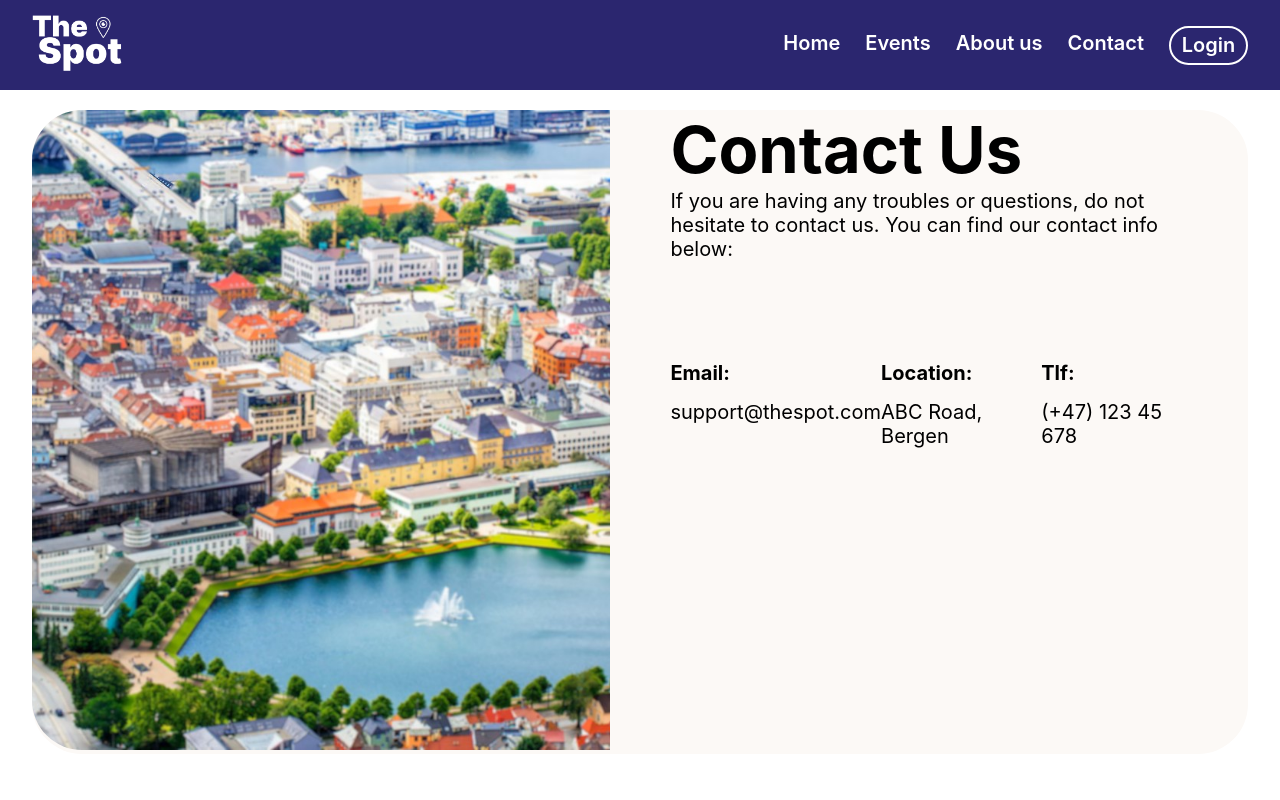
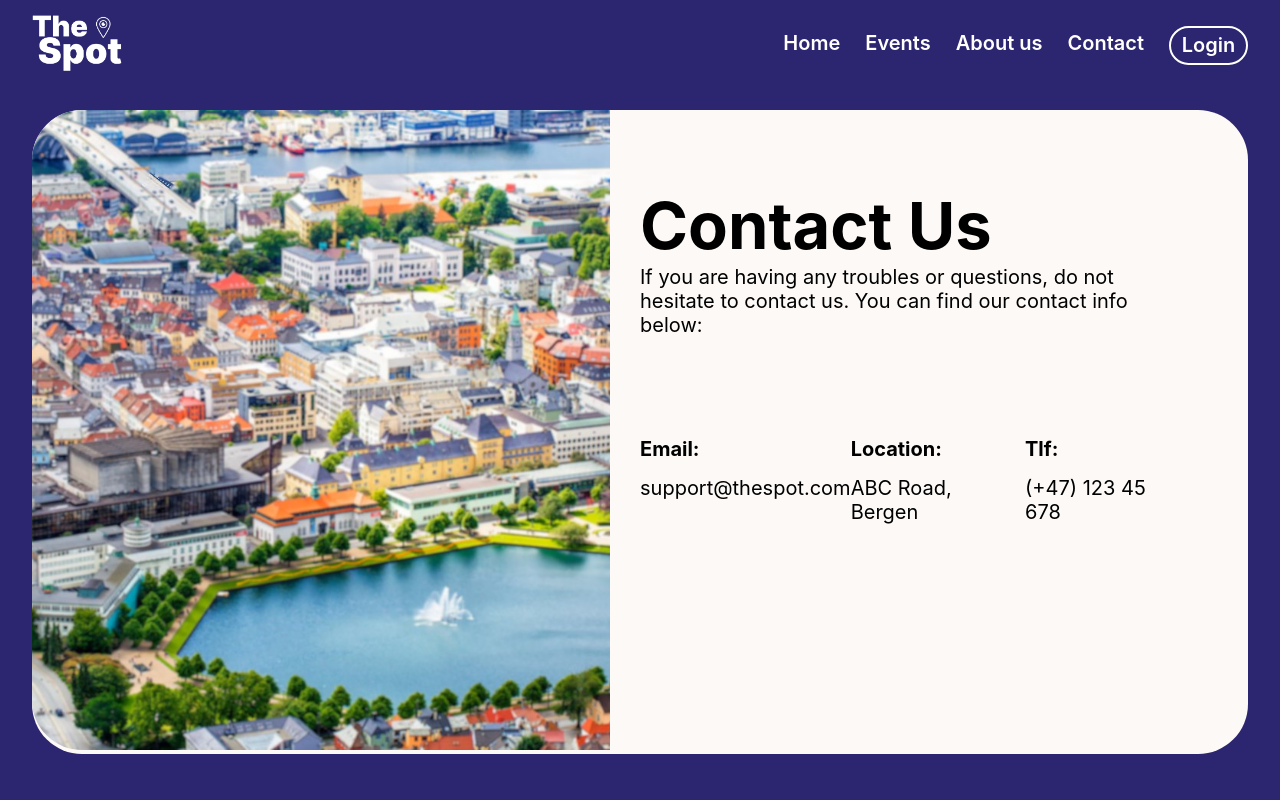
Before and after one commit to werivik/Agency2, a React (Vite) app: page /contact in a window 1280 px wide. Shown: the top 800 px of the page. Built offline with nearby package versions, Linux system fonts and the light colour scheme; no server answers.

Commit message:
fixed Footer Issue + Contact Page

```diff
--- a/src/components/Footer/Footer.module.css
+++ b/src/components/Footer/Footer.module.css
@@ -2,7 +2,6 @@
   background-color: #2B266F;
   color: white;
   padding: 40px 20px 20px;
-  margin-top: 80px;
 }
 
 .footerContent {
--- a/src/pages/Contact/Contact.module.css
+++ b/src/pages/Contact/Contact.module.css
@@ -3,10 +3,14 @@
     height: 100%;
     min-height: 100vh;
     left: 0;
+    top: 0;
+    bottom: 0;
+    padding-bottom: 100px;
     padding: 0;
     position: relative;
     display: flex;
     justify-content: center;
+    background-color: #2B266F;
     font-family: -apple-system, BlinkMacSystemFont, 'Segoe UI', Roboto, Oxygen, Ubuntu, Cantarell, sans-serif;
 }
 
@@ -38,9 +42,13 @@
 }
 
 .contactRight {
-    width: 47.5%;
+    width: 50%;
     height: 100%;
     min-height: 80vh;
+    display: flex;
+    flex-direction: column;
+    justify-content: center;
+    margin-top: -75px;
 }
 
 .contactBorder h1 {
```
